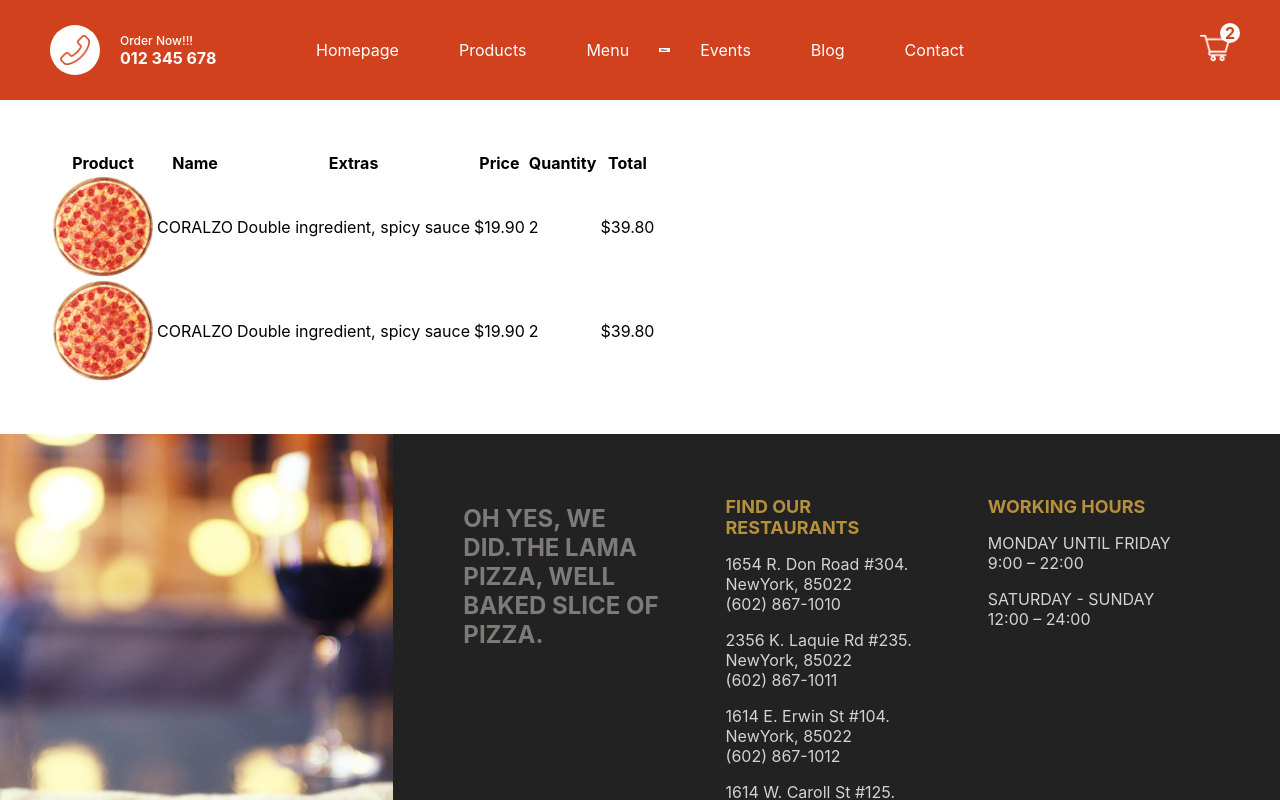
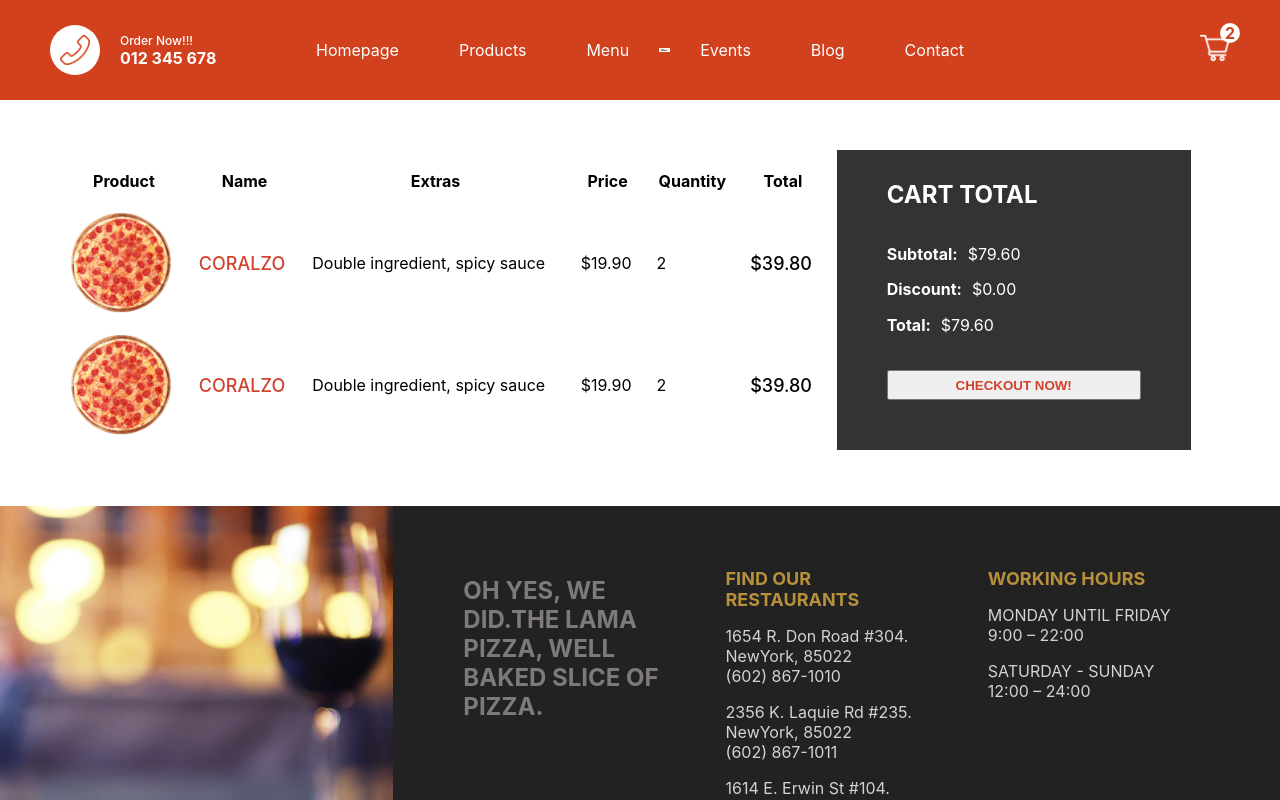
Before and after one commit to al-Reza89/next-food-ordering-app, a Next.js app: page /cart in a window 1280 px wide. Shown: the top 800 px of the page. Built offline with nearby package versions, Linux system fonts and the light colour scheme.

Commit message:
checkout page

```diff
--- a/pages/cart.jsx
+++ b/pages/cart.jsx
@@ -75,7 +75,21 @@ const Cart = () => {
           </tr>
         </table>
       </div>
-      <div className={styles.right}></div>
+      <div className={styles.right}>
+        <div className={styles.wrapper}>
+          <h2 className={styles.title}>CART TOTAL</h2>
+          <div className={styles.totalText}>
+            <b className={styles.totalTextTitle}>Subtotal:</b>$79.60
+          </div>
+          <div className={styles.totalText}>
+            <b className={styles.totalTextTitle}>Discount:</b>$0.00
+          </div>
+          <div className={styles.totalText}>
+            <b className={styles.totalTextTitle}>Total:</b>$79.60
+          </div>
+          <button className={styles.button}>CHECKOUT NOW!</button>
+        </div>
+      </div>
     </div>
   );
 };
--- a/styles/Cart.module.css
+++ b/styles/Cart.module.css
@@ -1,5 +1,14 @@
 .container {
   padding: 50px;
+  display: flex;
+}
+
+.left {
+  flex: 2;
+}
+
+.right {
+  flex: 1;
 }
 
 .imgContainer {
@@ -7,3 +16,44 @@
   height: 100px;
   position: relative;
 }
+
+.table {
+  width: 100%;
+  border-spacing: 20px;
+}
+
+.name {
+  font-weight: 500;
+  color: #d1422e;
+  font-size: 18px;
+}
+
+.total {
+  font-size: 18px;
+  font-weight: 500;
+}
+
+.wrapper {
+  width: 90%;
+  height: 300px;
+  max-height: 400px;
+  background-color: #333;
+  padding: 50px;
+  padding-top: 10px;
+  display: flex;
+  flex-direction: column;
+  justify-content: space-between;
+  color: white;
+}
+
+.totalTextTitle {
+  margin-right: 10px;
+}
+
+.button {
+  height: 30px;
+  color: #d1422e;
+  font-weight: bold;
+  cursor: pointer;
+  margin-top: 20px;
+}
```
Also changed, not shown: screen-shot/localhost_3000_cart - Google Chrome 7_29_2022 3_37_42 PM.png (added).
